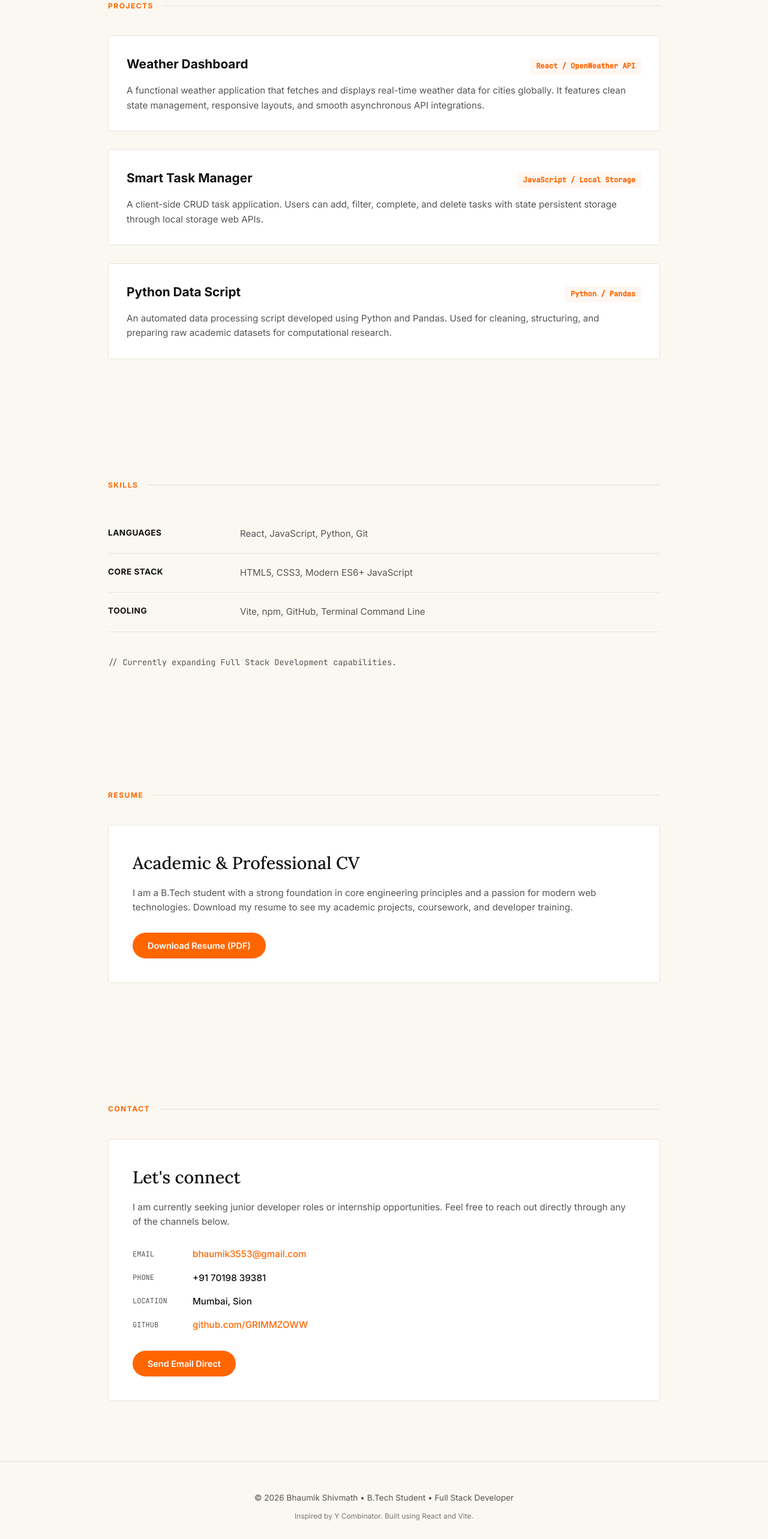
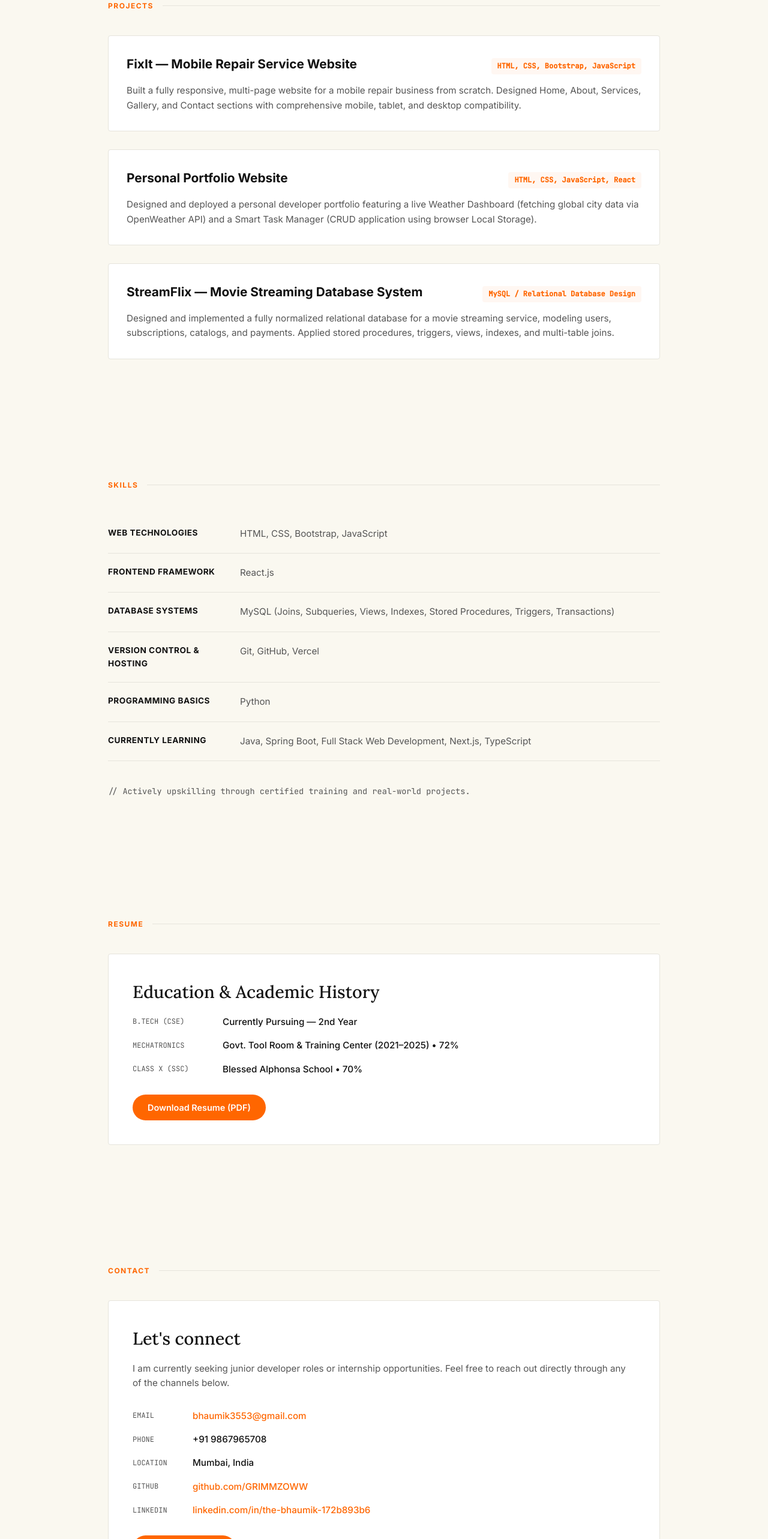
Before and after one commit to GRIMMZOWW/BHAUMIK-PROJECT, a React (Vite) app: page / in a window 1280 px wide. Shown: the part 900-3466 px from the top of the page at 60% size. Built offline with nearby package versions, Linux system fonts and the light colour scheme.

Commit message:
Update: Replaced portfolio content with real resume details and generated download PDF

```diff
--- a/src/components/Contact.jsx
+++ b/src/components/Contact.jsx
@@ -19,17 +19,25 @@ const Contact = () => {
           </div>
           <div className="contact-row-item">
             <span className="contact-lbl">Phone</span>
-            <span className="contact-val">+91 70198 39381</span>
+            <span className="contact-val">+91 9867965708</span>
           </div>
           <div className="contact-row-item">
             <span className="contact-lbl">Location</span>
-            <span className="contact-val">Mumbai, Sion</span>
+            <span className="contact-val">Mumbai, India</span>
           </div>
           <div className="contact-row-item">
             <span className="contact-lbl">Github</span>
             <span className="contact-val">
               <a href="https://github.com/GRIMMZOWW" target="_blank" rel="noopener noreferrer">
                 github.com/GRIMMZOWW
+              </a>
+            </span>
+          </div>
+          <div className="contact-row-item">
+            <span className="contact-lbl">LinkedIn</span>
+            <span className="contact-val">
+              <a href="https://linkedin.com/in/the-bhaumik-172b893b6" target="_blank" rel="noopener noreferrer">
+                linkedin.com/in/the-bhaumik-172b893b6
               </a>
             </span>
           </div>
--- a/src/components/Projects.jsx
+++ b/src/components/Projects.jsx
@@ -3,24 +3,24 @@ import React from 'react';
 const projectList = [
   {
     id: "1",
-    title: "Weather Dashboard",
-    tech: "React / OpenWeather API",
-    desc: "A functional weather application that fetches and displays real-time weather data for cities globally. It features clean state management, responsive layouts, and smooth asynchronous API integrations.",
-    link: "https://github.com/GRIMMZOWW/BHAUMIK-PROJECT"
+    title: "FixIt — Mobile Repair Service Website",
+    tech: "HTML, CSS, Bootstrap, JavaScript",
+    desc: "Built a fully responsive, multi-page website for a mobile repair business from scratch. Designed Home, About, Services, Gallery, and Contact sections with comprehensive mobile, tablet, and desktop compatibility.",
+    link: "https://github.com/GRIMMZOWW"
   },
   {
     id: "2",
-    title: "Smart Task Manager",
-    tech: "JavaScript / Local Storage",
-    desc: "A client-side CRUD task application. Users can add, filter, complete, and delete tasks with state persistent storage through local storage web APIs.",
-    link: "https://github.com/GRIMMZOWW/BHAUMIK-PROJECT"
+    title: "Personal Portfolio Website",
+    tech: "HTML, CSS, JavaScript, React",
+    desc: "Designed and deployed a personal developer portfolio featuring a live Weather Dashboard (fetching global city data via OpenWeather API) and a Smart Task Manager (CRUD application using browser Local Storage).",
+    link: "https://bhaumik-project.vercel.app/"
   },
   {
     id: "3",
-    title: "Python Data Script",
-    tech: "Python / Pandas",
-    desc: "An automated data processing script developed using Python and Pandas. Used for cleaning, structuring, and preparing raw academic datasets for computational research.",
-    link: "https://github.com/GRIMMZOWW/BHAUMIK-PROJECT"
+    title: "StreamFlix — Movie Streaming Database System",
+    tech: "MySQL / Relational Database Design",
+    desc: "Designed and implemented a fully normalized relational database for a movie streaming service, modeling users, subscriptions, catalogs, and payments. Applied stored procedures, triggers, views, indexes, and multi-table joins.",
+    link: "https://github.com/GRIMMZOWW"
   }
 ];
 
--- a/src/components/Resume.jsx
+++ b/src/components/Resume.jsx
@@ -5,11 +5,23 @@ const Resume = () => {
     <section id="resume">
       <div className="section-label">resume</div>
       <div className="yc-card">
-        <h2>Academic & Professional CV</h2>
-        <p>
-          I am a B.Tech student with a strong foundation in core engineering principles and a passion for modern web technologies.
-          Download my resume to see my academic projects, coursework, and developer training.
-        </p>
+        <h2>Education & Academic History</h2>
+
+        <div className="contact-table" style={{ marginBottom: '30px' }}>
+          <div className="contact-row-item" style={{ gridTemplateColumns: '150px 1fr' }}>
+            <span className="contact-lbl">B.Tech (CSE)</span>
+            <span className="contact-val">Currently Pursuing &mdash; 2nd Year</span>
+          </div>
+          <div className="contact-row-item" style={{ gridTemplateColumns: '150px 1fr' }}>
+            <span className="contact-lbl">Mechatronics</span>
+            <span className="contact-val">Govt. Tool Room & Training Center (2021&ndash;2025) &bull; 72%</span>
+          </div>
+          <div className="contact-row-item" style={{ gridTemplateColumns: '150px 1fr' }}>
+            <span className="contact-lbl">Class X (SSC)</span>
+            <span className="contact-val">Blessed Alphonsa School &bull; 70%</span>
+          </div>
+        </div>
+
         <a href="/resume.pdf" download className="btn-pill-orange">
           Download Resume (PDF)
         </a>
--- a/src/components/Skills.jsx
+++ b/src/components/Skills.jsx
@@ -1,9 +1,12 @@
 import React from 'react';
 
 const myTech = [
-  { cat: "Languages", items: "React, JavaScript, Python, Git" },
-  { cat: "Core Stack", items: "HTML5, CSS3, Modern ES6+ JavaScript" },
-  { cat: "Tooling", items: "Vite, npm, GitHub, Terminal Command Line" }
+  { cat: "Web Technologies", items: "HTML, CSS, Bootstrap, JavaScript" },
+  { cat: "Frontend Framework", items: "React.js" },
+  { cat: "Database Systems", items: "MySQL (Joins, Subqueries, Views, Indexes, Stored Procedures, Triggers, Transactions)" },
+  { cat: "Version Control & Hosting", items: "Git, GitHub, Vercel" },
+  { cat: "Programming Basics", items: "Python" },
+  { cat: "Currently Learning", items: "Java, Spring Boot, Full Stack Web Development, Next.js, TypeScript" }
 ];
 
 const Skills = () => {
@@ -19,7 +22,7 @@ const Skills = () => {
         ))}
       </div>
       <p style={{ marginTop: '40px', color: 'var(--text-yc-muted)', fontSize: '0.85rem', fontFamily: 'var(--font-mono)' }}>
-        // Currently expanding Full Stack Development capabilities.
+        // Actively upskilling through certified training and real-world projects.
       </p>
     </section>
   );
```
Also changed, not shown: 1 other file (tests, documents, lock files or other folders).
